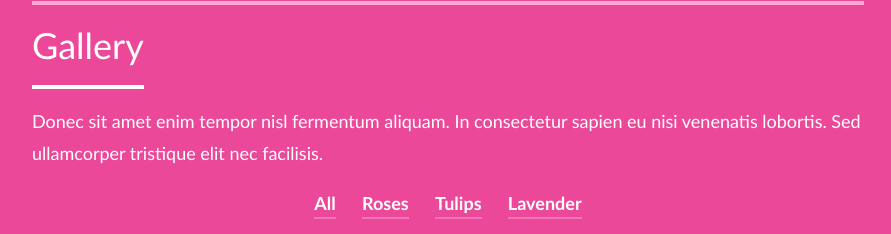
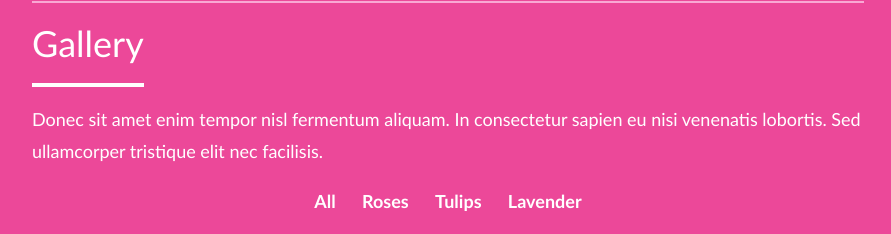
Before and after one commit to Edwin-Mwangi/Bloom, a website: page dist/index.html in a window 1280 px wide. Shown: the part 1993-2227 px from the top of the page, without its empty margins (368-1259 px from the left). Drawn offline with Linux system fonts and the light colour scheme; grey boxes are pictures that could not be loaded.

Commit message:
added readme

```diff
--- a/src/input.css
+++ b/src/input.css
@@ -94,7 +94,7 @@ button:hover i{
  }
 
  .header span {
-    @apply border-b-2 border-solid border-pink-400 cursor-pointer;/*base*/
+    @apply border-b-2 border-solid border-pink-500 cursor-pointer;/*base*/
 }
 
  .header span:active {
```
Also changed, not shown: README.md (added), dist/index.html, dist/output.css.
